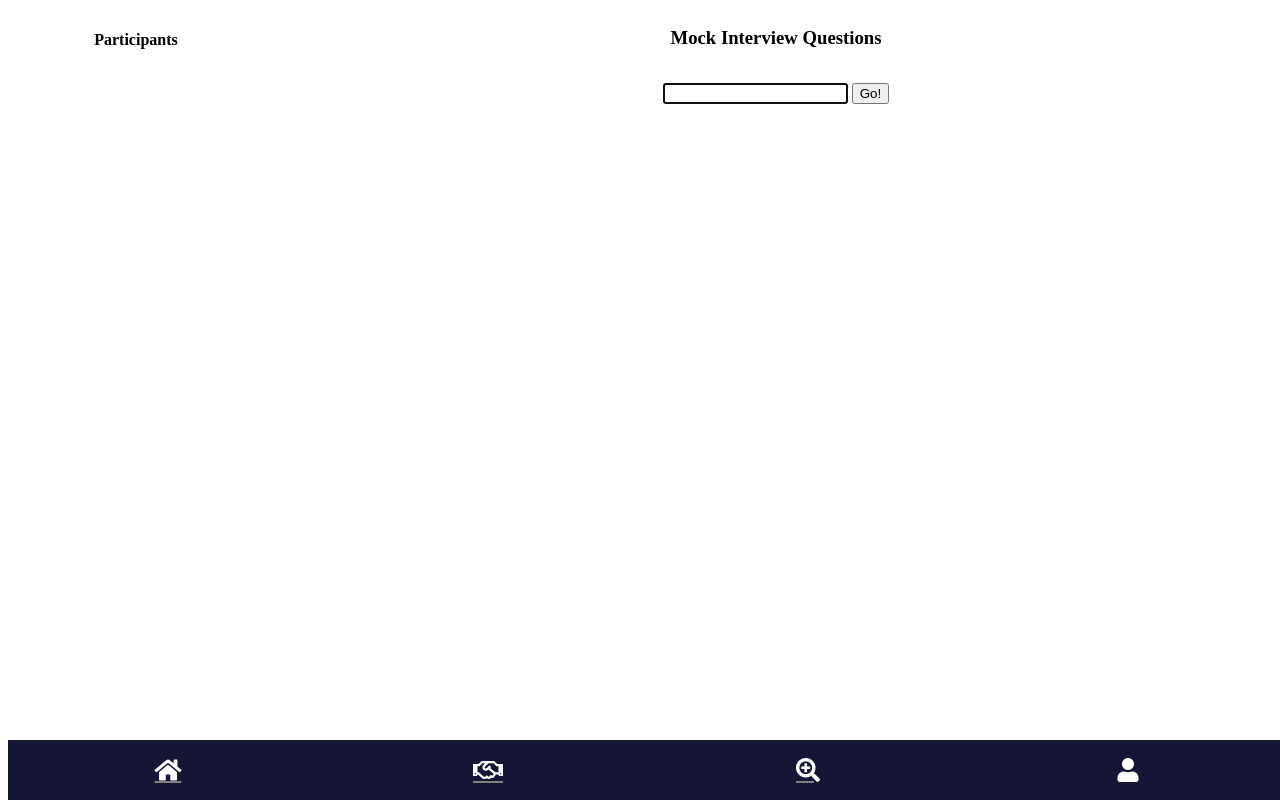
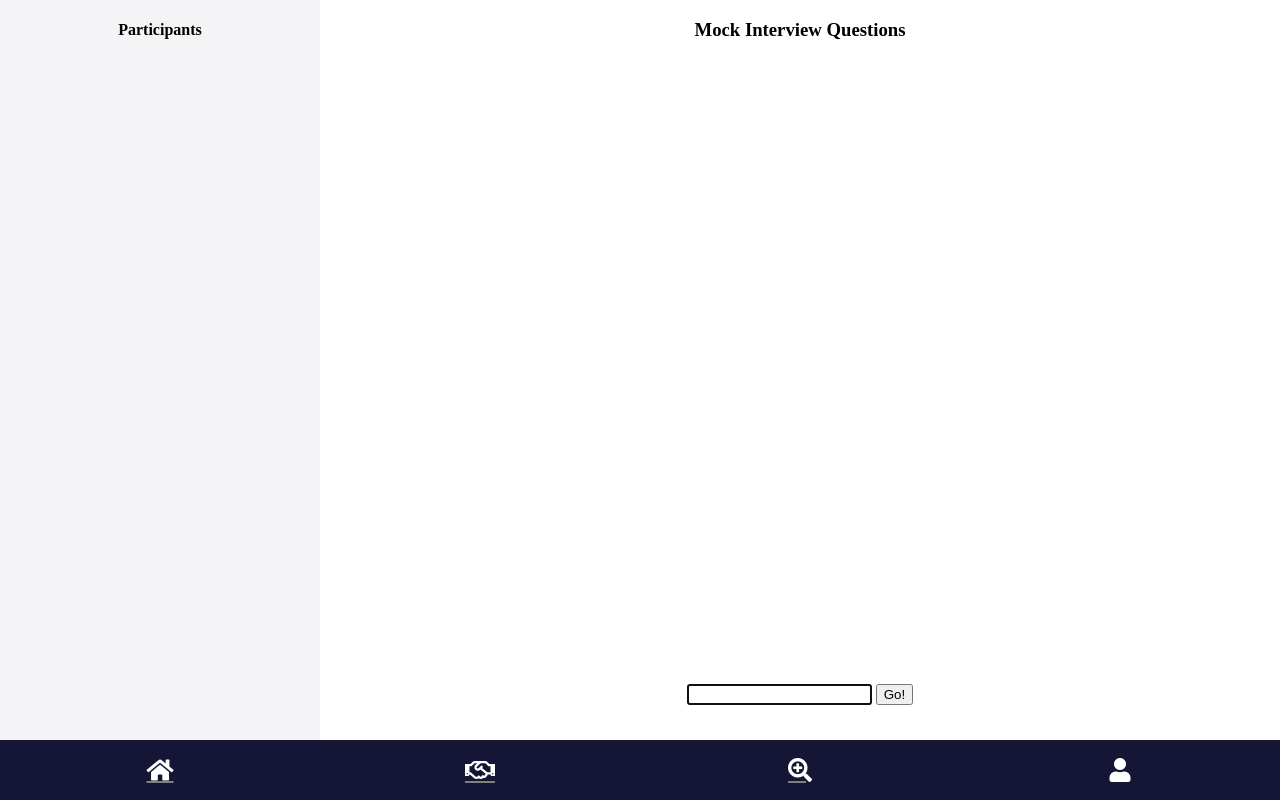
Before and after one commit to codingandcaring/cramIT, a website: page static/interview.html in a window 1280 px wide. Drawn offline with Linux system fonts and the light colour scheme.

Commit message:
Added styling to chat page

```diff
--- a/static/interview.html
+++ b/static/interview.html
@@ -20,7 +20,7 @@
         </nav>
 
         <div class="chat-wrapper">
-        <header class="chat-app-header">
+        <header class="chat-header">
             <h3>Mock Interview Questions</h3>
         </header>
 
--- a/static/scripts/interview.js
+++ b/static/scripts/interview.js
@@ -1,7 +1,6 @@
 let ws = new WebSocket('ws://localhost:3001')
 
-let form = document.querySelector('body > div > section > form');
-let panel = document.querySelector('body > div > div');
+let form = document.querySelector('body > div.chatbox > div > section > form');
 
 form.addEventListener('submit', (event) => {
     event.preventDefault();
@@ -23,6 +22,6 @@ let createMessageLiElement = (message) => {
 }
 
 let appendLiToUl = (li) => {
-    let ul = document.querySelector('body > div > div > ul');
+    let ul = document.querySelector('body > div.chatbox > div > div > ul');
     ul.appendChild(li);
 }
--- a/static/styles/interview.css
+++ b/static/styles/interview.css
@@ -1,29 +1,57 @@
 html, body {
     width: 100%;
     height: 100%;
+    padding: 0;
+    margin: 0;
 }
 
 .chatbox {
     width: 100%;
+    height: 95%;
     display: flex;
     flex-direction: row;
-    justify-content: center;
-    align-items: center;
+
 }
 
 .sidebar {
-    width: 20%;
+    width: 25%;
+    display: flex;
+    flex-direction: column;
+    align-items: center;
+    text-align: center;
+    background-color: #F4F4F6;
+
+}
+
+.chat-wrapper {
+    width: 75%;
     display: flex;
     flex-direction: column;
     justify-content: center;
     align-items: center;
-
+    justify-content: center;
+    text-align: center;
 }
 
-.chat-wrapper {
-    width: 80%;
-    display: flex;
-    flex-direction: column;
-    justify-content: center;
-    align-items: center;
+.chat-header {
+    height: 10%;
+    width: 100%;
+    text-align: center;
 }
+
+.chat-messages {
+    height: 80%;
+    width: 100%;
+}
+
+.chat-input {
+    height: 10%;
+    width: 100%;
+}
+
+.chat-message-list {
+    list-style: none;
+    text-align: left;
+    padding: 0;
+    margin: 0;
+}
```
